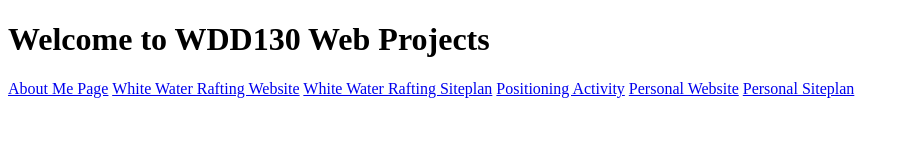
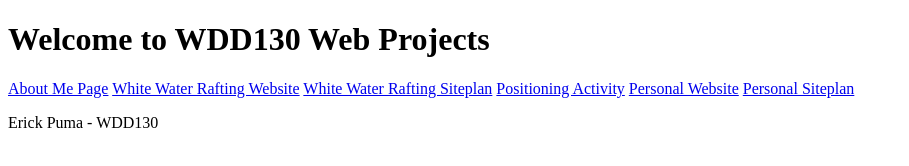
Before and after one commit to limerickd/wdd130, a plain HTML site: page index.html in a window 1280 px wide. Shown: the whole page, without its empty margins (0-909 px from the left). Drawn offline with Linux system fonts and the light colour scheme.

Commit message:
Added My name below nav marker

```diff
--- a/index.html
+++ b/index.html
@@ -16,5 +16,6 @@
         <a href="#">Personal Website</a>
         <a href="#">Personal Siteplan</a>
     </nav>
+    <p>Erick Puma - WDD130</p>
 </body>
 </html>
```
